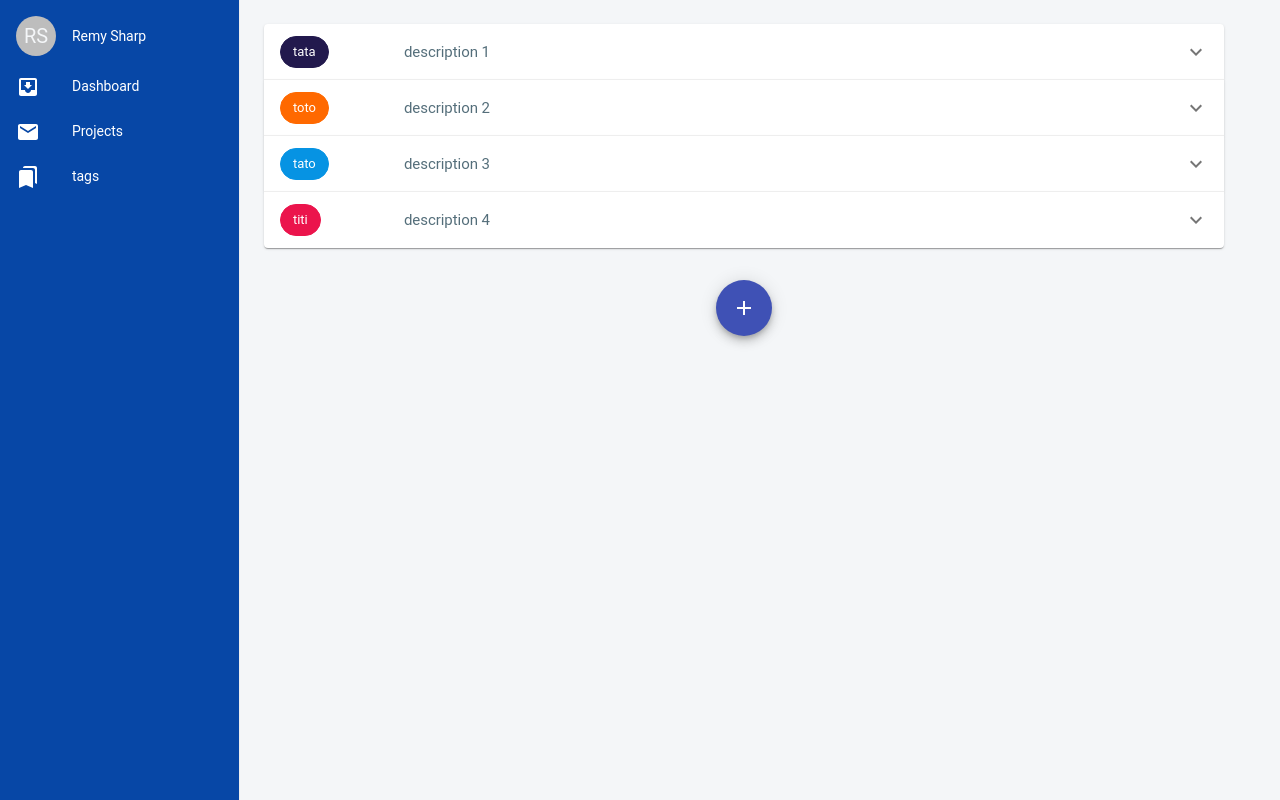
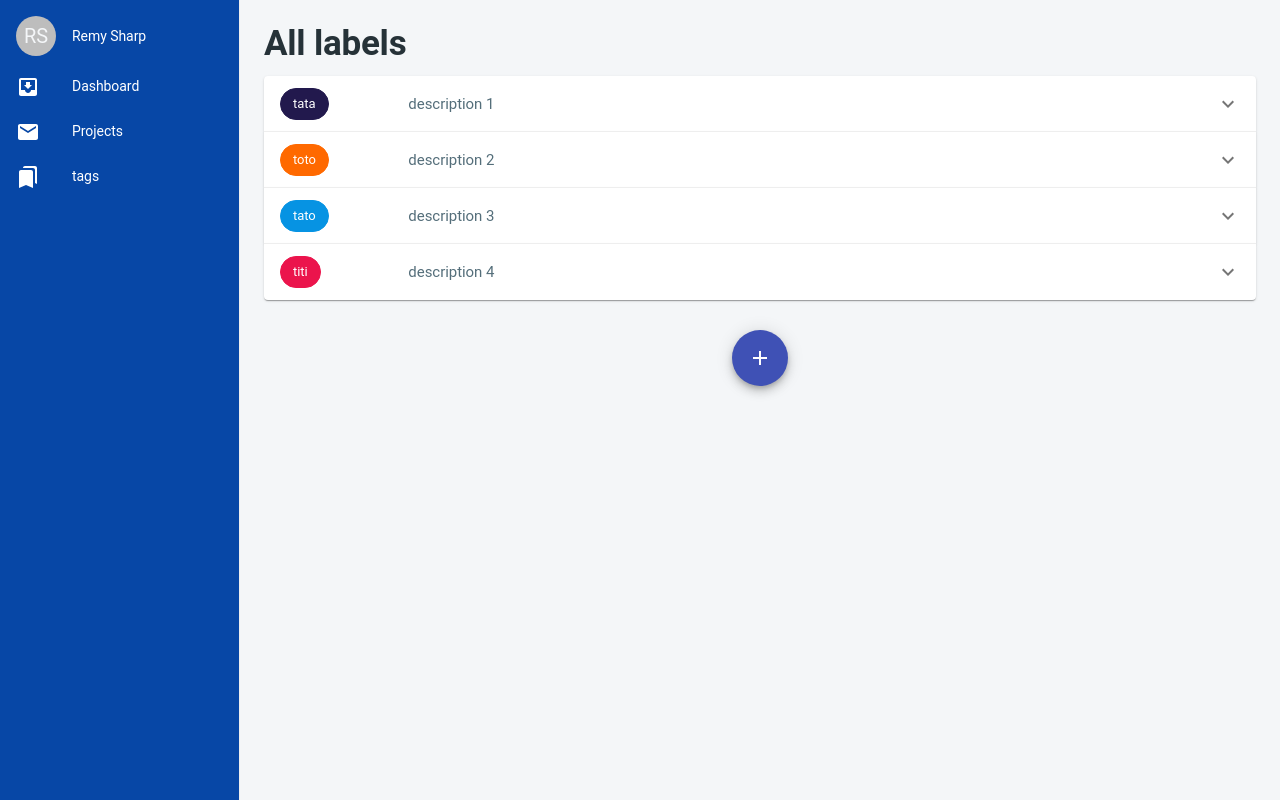
Before and after one commit to gothraven/bug-manager, a React (Create React App) app in the folder app-front/: page /user/tags in a window 1280 px wide. Built offline with nearby package versions, Linux system fonts and the light colour scheme.

Commit message:
Fix few issues with files

```diff
--- /dev/null
+++ b/app-front/src/components/layouts/index.js
@@ -0,0 +1,2 @@
+/* eslint-disable import/prefer-default-export */
+export { default as MainLayout } from "./main/MainLayout";
--- a/app-front/src/components/layouts/MainLayout.js
+++ b/app-front/src/components/layouts/main/MainLayout.js
@@ -2,7 +2,7 @@ import React from "react";
 import PropTypes from "prop-types";
 import { makeStyles } from "@material-ui/styles";
 import CssBaseline from "@material-ui/core/CssBaseline";
-import SideBar from "../side-bar/SideBar";
+import SideBar from "./SideBar";
 
 const useStyles = makeStyles(theme => ({
   root: {
--- a/app-front/src/components/routes/MainRouter.js
+++ b/app-front/src/components/routes/MainRouter.js
@@ -3,7 +3,7 @@ import { Route, Switch, Redirect } from "react-router-dom";
 import Typography from "@material-ui/core/Typography";
 import Container from "@material-ui/core/Container";
 import RouteWithLayout from "../lib/RouteWithLayout";
-import MainLayout from "../layouts/MainLayout";
+import { MainLayout } from "../layouts";
 import { TagsView, SignInView, ProjectsView } from "../views";
 
 function MyComponentDashboard() {
--- a/app-front/src/components/views/projects/ProjectsView.js
+++ b/app-front/src/components/views/projects/ProjectsView.js
@@ -3,6 +3,7 @@ import Fab from "@material-ui/core/Fab";
 import AddIcon from "@material-ui/icons/Add";
 import Grid from "@material-ui/core/Grid";
 import Dialog from "@material-ui/core/Dialog";
+import Typography from "@material-ui/core/Typography";
 import IconButton from "@material-ui/core/IconButton";
 import ChevronLeft from "@material-ui/icons/ChevronLeft";
 import ChevronRight from "@material-ui/icons/ChevronRight";
@@ -56,9 +57,29 @@ function ProjectsView() {
   }
 
   return (
-    <Grid container xs={12} direction="column" spacing={2}>
-      <Grid item xs={12}>
-        <Grid container justify="space-between">
+    <Grid
+      container
+      xs={12}
+      direction="column"
+      justify="flex-start"
+      alignItems="stretch"
+    >
+      <Typography
+        variant="h1"
+        component="h1"
+        gutterBottom
+        style={{ fontWeight: "bold" }}
+      >
+        All Projects
+      </Typography>
+      <Grid
+        item
+        style={{
+          display: "grid",
+          gridAutoFlow: "column",
+          justifyContent: "space-between"
+        }}
+      >
         <Fab variant="extended" color="primary" onClick={() => setOpen(true)}>
           <AddIcon />
         </Fab>
@@ -71,8 +92,7 @@ function ProjectsView() {
           </IconButton>
         </div>
       </Grid>
-      </Grid>
-      <Grid item xs={12}>
+      <Grid item>
         <Grid
           container
           direction="row"
@@ -81,7 +101,7 @@ function ProjectsView() {
           alignItems="flex-start"
         >
           {projects.reverse().map(project => (
-            <Grid item xs={6}>
+            <Grid key={project.id} item xs={6}>
               <ProjectCard
                 key={project.id}
                 project={project}
--- a/app-front/src/components/views/tags/TagsView.js
+++ b/app-front/src/components/views/tags/TagsView.js
@@ -1,6 +1,7 @@
 import React, { useState } from "react";
 import Fab from "@material-ui/core/Fab";
 import Grid from "@material-ui/core/Grid";
+import Typography from "@material-ui/core/Typography";
 import AddIcon from "@material-ui/icons/Add";
 import TagPanel from "./TagPanel";
 
@@ -29,10 +30,17 @@ function TagsView() {
       container
       xs={12}
       direction="column"
-      spacing={4}
       justify="flex-start"
       alignItems="stretch"
     >
+      <Typography
+        variant="h1"
+        component="h1"
+        gutterBottom
+        style={{ fontWeight: "bold" }}
+      >
+        All labels
+      </Typography>
       <Grid item>
         {tags.map(tag => (
           <TagPanel
@@ -43,7 +51,10 @@ function TagsView() {
           />
         ))}
       </Grid>
-      <Grid item style={{ display: "grid", justifyContent: "center" }}>
+      <Grid
+        item
+        style={{ display: "grid", justifyContent: "center", padding: 30 }}
+      >
         <Fab color="primary" aria-label="add" onClick={onAddHandler}>
           <AddIcon />
         </Fab>
```
Also changed, not shown: app-front/src/components/layouts/main/SideBar.js (renamed from app-front/src/components/side-bar/SideBar.js). Lines whose indentation alone changed are shown as unchanged.
